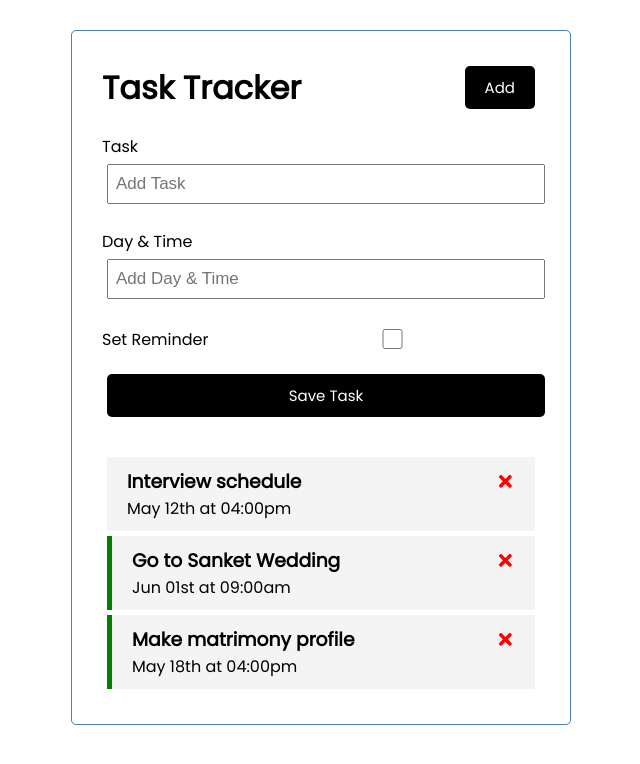
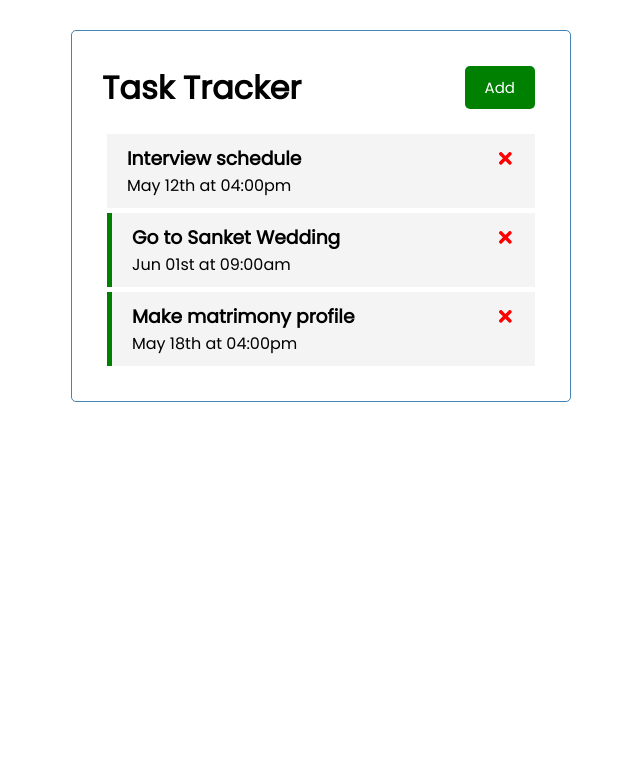
Before and after one commit to ankit1595/react-task-tracker, a React (Create React App) app: page / in a window 1280 px wide. Shown: the top 764 px of the page, without its empty margins (319-959 px from the left). Built offline with nearby package versions, Linux system fonts and the light colour scheme.

Commit message:
add task form toggle functionality added

```diff
--- a/src/App.js
+++ b/src/App.js
@@ -5,30 +5,8 @@ import Tasks from "./components/Tasks";
 import AddTask from "./components/AddTask";
 
 function App() {
+  const [showAddTask, setShowAddTask] = useState(false);
 
-  //Add Task
-  const addTask = (task) => {
-    console.log(task)
-    let id=Math.floor(Math.random() * 10000) +1;
-    setTasks([...tasks,{id, ...task}]);
-  }
-
-  //Delete Task
-  const handleDeleteTask = (task) => {
-    const { id } = task;
-    setTasks(tasks.filter((task, index) => task.id !== id))
-  }
-  //Toggle Reminder
-  const toggleReminder = (id) => {
-    setTasks(tasks.map((task) => {
-      if(task.id === id){
-        return {...task, reminder: !task.reminder}
-      }
-      else{
-        return task
-      }
-    }));
-  }
   const [tasks, setTasks] = useState([
     {
       id: 1,
@@ -49,19 +27,51 @@ function App() {
       reminder: true,
     },
   ]);
+  // let isAddClicked = false;
+  // //Add task form
+  // const handleAddForm = () => {
+  //   isAddClicked = !isAddClicked;
+  //   console.log("isAddClicked ", isAddClicked);
+  // };
 
+  //Add Task
+  const addTask = (task) => {
+    console.log(task);
+    let id = Math.floor(Math.random() * 10000) + 1;
+    setTasks([...tasks, { id, ...task }]);
+  };
+
+  //Delete Task
+  const handleDeleteTask = (task) => {
+    const { id } = task;
+    setTasks(tasks.filter((task, index) => task.id !== id));
+  };
+  //Toggle Reminder
+  const toggleReminder = (id) => {
+    setTasks(
+      tasks.map((task) => {
+        if (task.id === id) {
+          return { ...task, reminder: !task.reminder };
+        } else {
+          return task;
+        }
+      })
+    );
+  };
 
   return (
     <div className="container">
-      <Header />
-      <AddTask addTask={addTask}/>
-      {tasks.length>0 ?
-      <Tasks
-        tasks={tasks}
-        handleDeleteTask={handleDeleteTask}
-        toggleReminder={toggleReminder}
-        /> :
-      'No tasks to show!!!'}
+      <Header handleAddForm={() => setShowAddTask(!showAddTask)} />
+      {showAddTask && <AddTask addTask={addTask} />}
+      {tasks.length > 0 ? (
+        <Tasks
+          tasks={tasks}
+          handleDeleteTask={handleDeleteTask}
+          toggleReminder={toggleReminder}
+        />
+      ) : (
+        "No tasks to show!!!"
+      )}
     </div>
   );
 }
--- a/src/components/Header.js
+++ b/src/components/Header.js
@@ -1,12 +1,11 @@
 import PropTypes from "prop-types";
 import Button from "./Button";
 
-const Header = ({ title }) => {
-  const handleClick = () => console.log("clicked");
+const Header = ({ title, handleAddForm }) => {
   return (
     <header className="header">
-      <h1> {title}</h1>
-      <Button color={"black"} text="Add" onClick={handleClick} />
+      <h1>{title}</h1>
+      <Button color={"green"} text="Add" onClick={handleAddForm} />
     </header>
   );
 };
```
